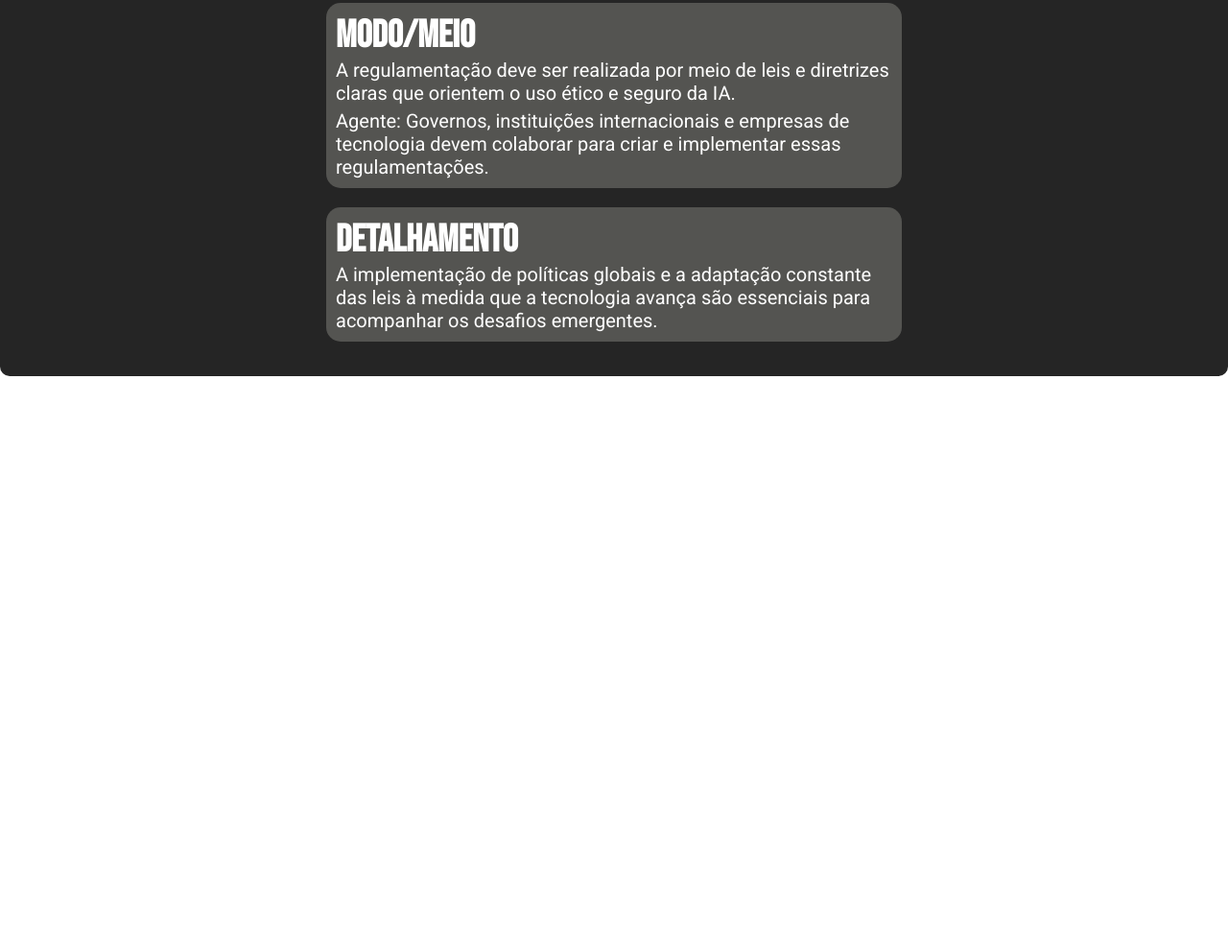
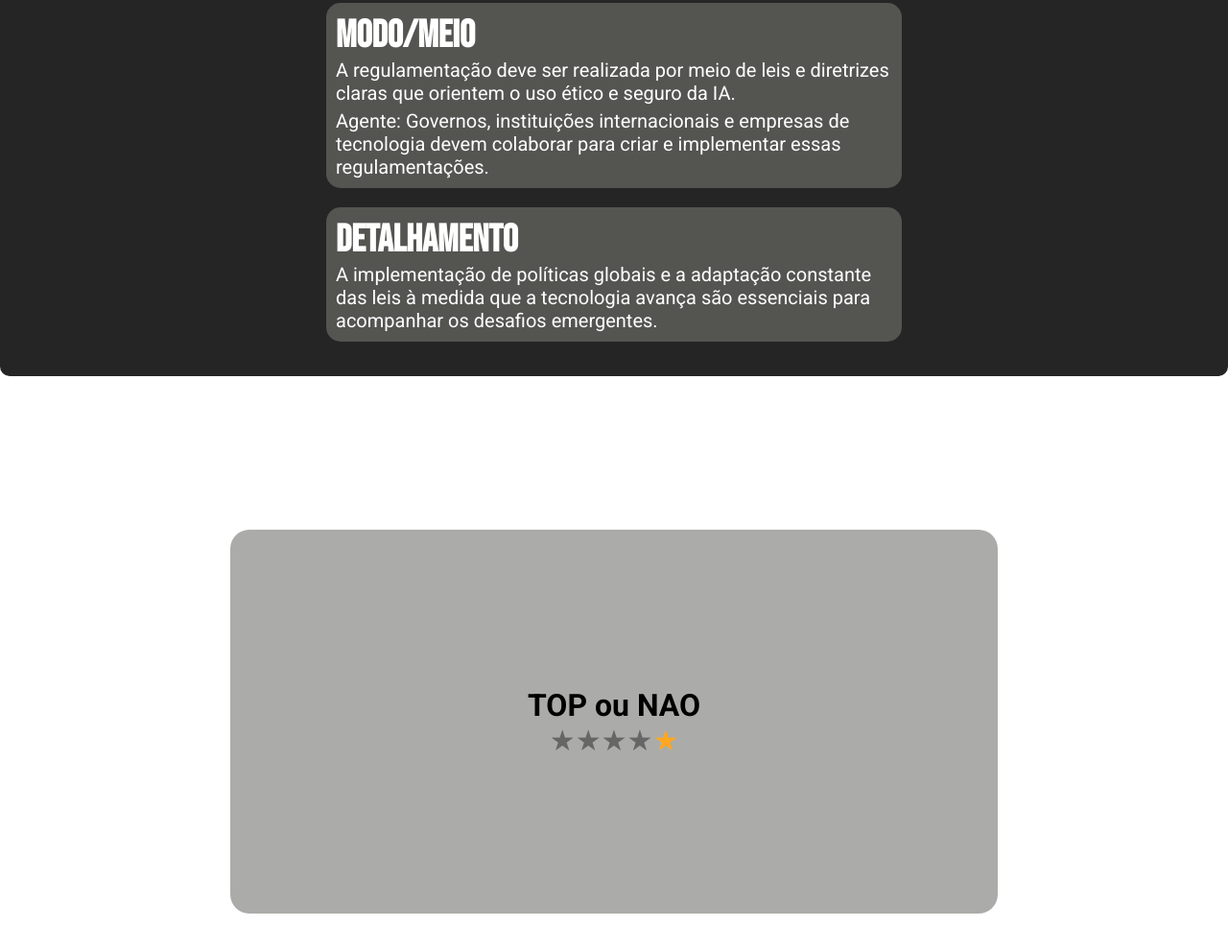
Before and after one commit to israelkg/guia-redacao-ia, a plain HTML site: page index.html in a window 1280 px wide. Shown: the part 3168-4158 px from the top of the page at 96% size. Before the commit the page ends 3560 px from the top, so only its background shows below. Drawn offline with Linux system fonts and the light colour scheme.

Commit message:
Finalizado o feddback

```diff
--- a/index.html
+++ b/index.html
@@ -150,7 +150,24 @@
         </section>
     </main>
 
-    <article></article>
-    <footer class="rodape"></footer>
+    <footer class="rodape">
+        <div class="feedback">
+            <div class="avaliacao">
+                <h1>TOP ou NAO</h1>
+                <div class="rating">
+                    <input type="radio" id="star5" name="rate" value="5" />
+                    <label for="star5" title="text"></label>
+                    <input type="radio" id="star4" name="rate" value="4" />
+                    <label for="star4" title="text"></label>
+                    <input type="radio" id="star3" name="rate" value="3" />
+                    <label for="star3" title="text"></label>
+                    <input type="radio" id="star2" name="rate" value="2" />
+                    <label for="star2" title="text"></label>
+                    <input checked="" type="radio" id="star1" name="rate" value="1" />
+                    <label for="star1" title="text"></label>
+                  </div>
+            </div>
+        </div>
+    </footer>
 </body>
 </html>
--- a/src/css/responsive.css
+++ b/src/css/responsive.css
@@ -194,6 +194,9 @@
     .container-conclusao .cards .titulu {
         font-size: 35px;
     }
+    .feedback {
+        width: 750px;
+    }
 }
 
 
--- a/src/css/style.css
+++ b/src/css/style.css
@@ -333,3 +333,61 @@ body .content-1 {
     color: white;
     margin-top: 5px;
 }
+
+
+.rodape {
+    height: 90vh;
+    display: flex;
+    justify-content: center;
+    align-items: center;
+}
+.feedback {
+    display: flex;
+    background-color: #abaca9;
+    border-radius: 20px;
+    height: 400px;
+    width: 800px;
+    justify-content: center;
+    align-items: center;
+}
+
+
+/* AVALIAÇÃO */
+footer .feedback .avaliacao .rating{
+    width: 100%;
+    display: flex;
+    align-items: center;
+    justify-content: center;
+}
+.rating:not(:checked) > input {
+    position: absolute;
+    appearance: none;
+  }
+
+  .rating:not(:checked) > label {
+    float: right;
+    cursor: pointer;
+    font-size: 30px;
+    color: #666;
+  }
+
+  .rating:not(:checked) > label:before {
+    content: "★";
+  }
+
+  .rating > input:checked + label:hover,
+  .rating > input:checked + label:hover ~ label,
+  .rating > input:checked ~ label:hover,
+  .rating > input:checked ~ label:hover ~ label,
+  .rating > label:hover ~ input:checked ~ label {
+    color: #e58e09;
+  }
+
+  .rating:not(:checked) > label:hover,
+  .rating:not(:checked) > label:hover ~ label {
+    color: #ff9e0b;
+  }
+
+  .rating > input:checked ~ label {
+    color: #ffa723;
+  }
```
